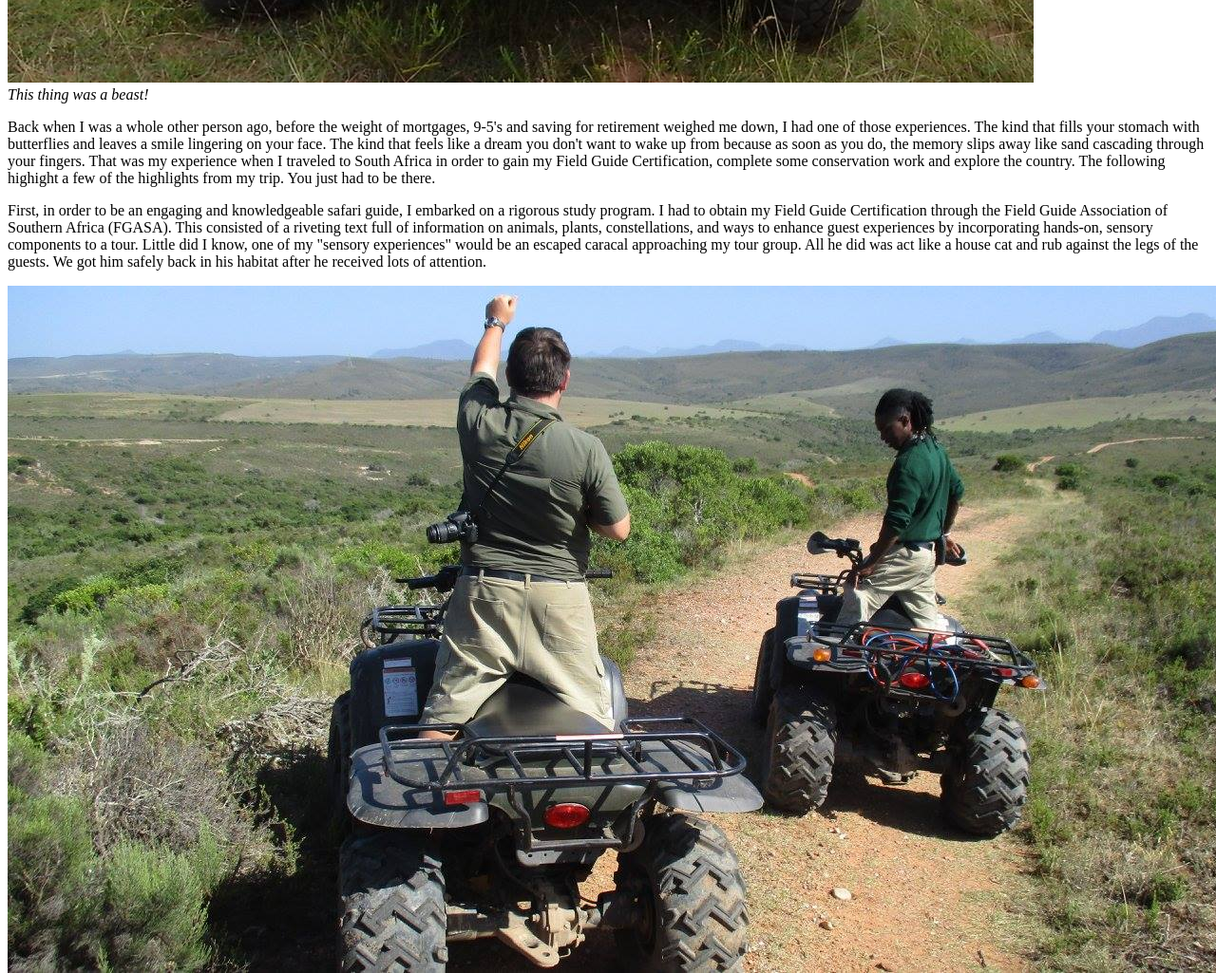
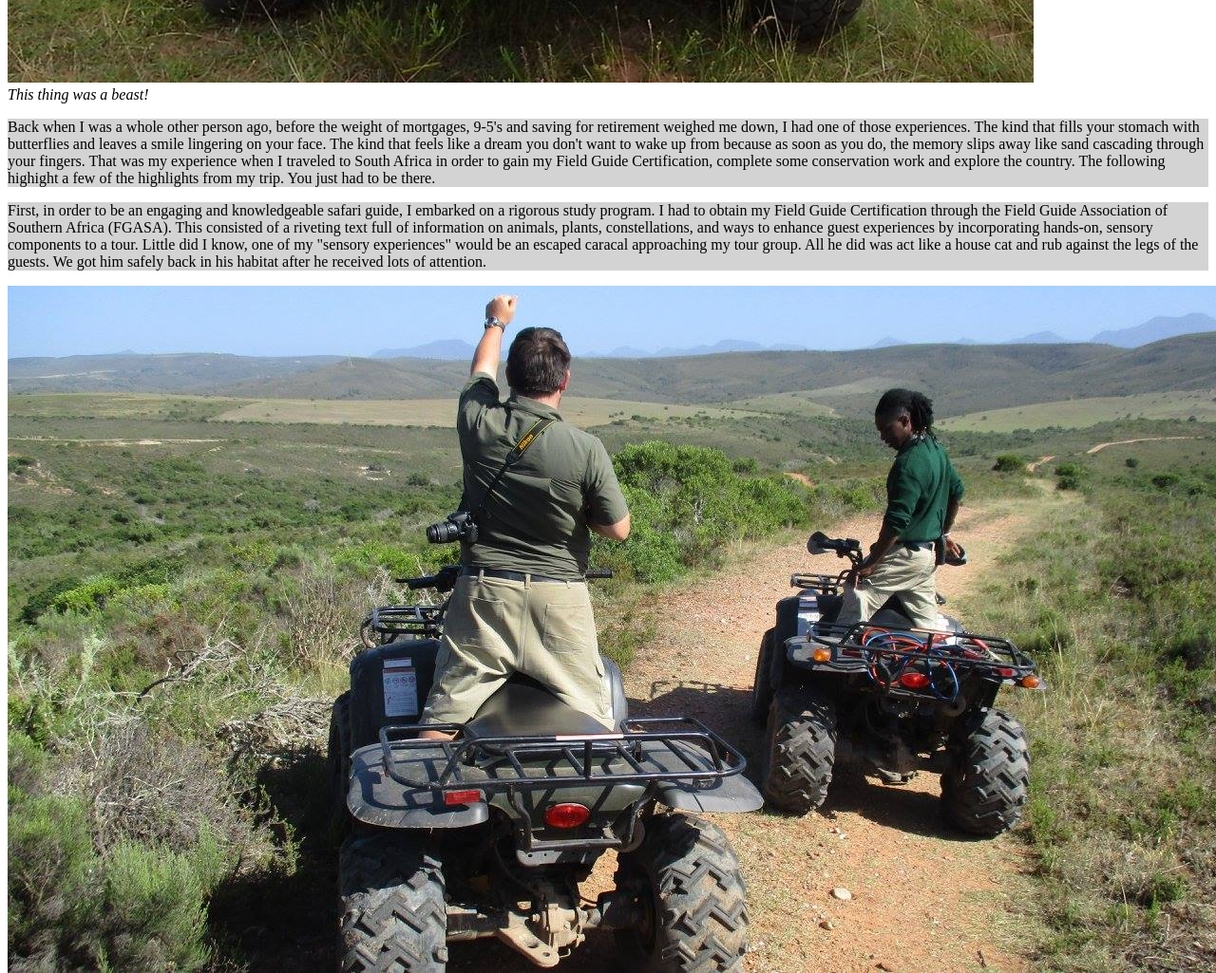
Before and after one commit to Stl-LC101-MAY-2022/js-assignment-4-html-me-something-Deechap, a website: page index.html in a window 1280 px wide. Shown: the part 1260-2285 px from the top of the page at 95% size. Drawn offline with Linux system fonts and the light colour scheme.

Commit message:
Attempt to add element and class

```diff
--- a/index.html
+++ b/index.html
@@ -30,7 +30,7 @@
             to South Africa in order to gain my Field Guide Certification, complete some conservation work and explore the
             country. The following highight a few of the highlights from my trip. You just had to be there.
          </p>
-         <p=testP>
+         <p id="testP">
          First, in order to be an engaging and knowledgeable safari guide, I embarked on a rigorous study program.
          I had to obtain my Field Guide Certification through the Field Guide Association of Southern Africa (FGASA).
          This consisted of a riveting text full of information on animals, plants, constellations, and ways to enhance
--- a/styles.css
+++ b/styles.css
@@ -1,6 +1,7 @@
 /* Write your CSS here! */
 p{
-    color:black
+    color:black;
+    background-color: lightgrey
 }
 
 #mainHeading {
@@ -8,6 +9,9 @@ p{
     color: red;
     padding: 40px;
     text-align: center;
+  }
+  #h1 {
+
   }
 
 body{
```
